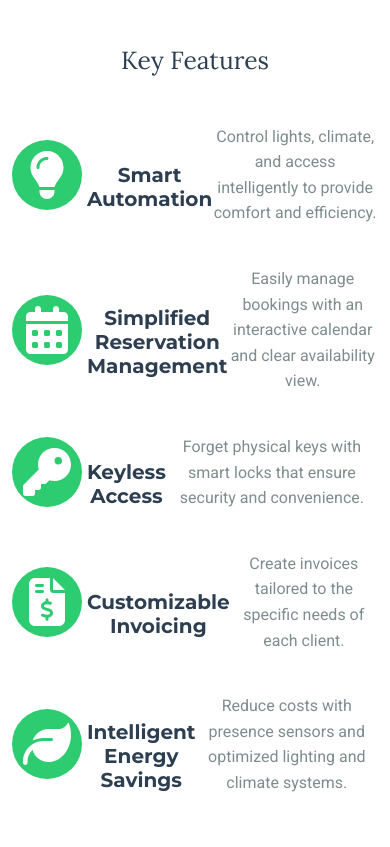
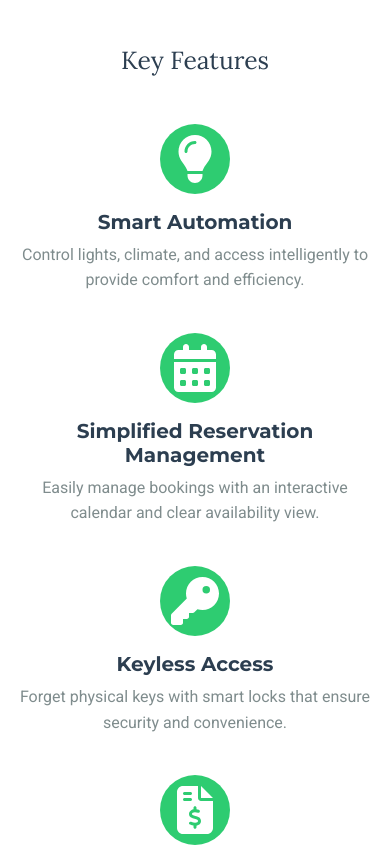
Before and after one commit to alejandrogomezl/Nebstala_web, a React (Create React App) app: page / in a window 390 px wide. Shown: the part 846-1693 px from the top of the page. Built offline with nearby package versions, Linux system fonts and the light colour scheme.

Commit message:
Refactor FeaturesSection and SystemControl components for improved styling and animation; update CSS for better responsiveness and visual consistency

```diff
--- a/src/components/FeaturesSection.jsx
+++ b/src/components/FeaturesSection.jsx
@@ -26,7 +26,7 @@ const FeaturesSection = () => {
   const [isVisible, setIsVisible] = useState(false);
   const { t } = useTranslation();
 
-  // Datos de traducción
+  // Obtener los datos de traducción
   const featuresData = t('features', { returnObjects: true }) || {};
   const title = featuresData.title || '';
   const features = featuresData.items || []; // Garantiza que sea un array
@@ -39,7 +39,7 @@ const FeaturesSection = () => {
           setIsVisible(true);
         }
       },
-      { threshold: 0.3 }
+      { threshold: 0.3 } // 30% visible activa la animación
     );
 
     if (sectionRef.current) {
@@ -56,21 +56,18 @@ const FeaturesSection = () => {
   return (
     <section id="features" className="features-section py-5" ref={sectionRef}>
       <div className="container">
-        {/* Título */}
         <h2 className="text-center mb-5">{title}</h2>
-
-        {/* Características en 2 columnas x 3 filas */}
         <div className="row justify-content-center">
           {Array.isArray(features) && features.length > 0 ? (
             features.map((feature, index) => (
               <div
-                className={`col-md-6 mb-4 text-center feature-item ${
+                className={`col-md-4 mb-4 text-center feature-item ${
                   isVisible ? 'visible' : ''
                 }`}
                 key={index}
                 style={{ animationDelay: `${index * 0.2}s` }}
               >
-                <div className="icon-container mx-auto mb-3">
+                <div className="icon-container mx-auto">
                   <FontAwesomeIcon icon={icons[index]} size="3x" />
                 </div>
                 <h4 className="mt-3">{feature.title}</h4>
--- a/src/components/domotics/SystemControl.jsx
+++ b/src/components/domotics/SystemControl.jsx
@@ -50,7 +50,7 @@ const SystemControl = () => {
           {features.map((feature, index) => (
             <div
               key={index}
-              className={`col-lg-6 d-flex align-items-center justify-content-center mb-4 feature-item ${
+              className={`col-lg-6 d-flex align-items-center justify-content-center mb-4 feature-itemdom ${
                 isVisible ? 'visible' : ''
               }`}
               style={{ animationDelay: `${index * 0.2}s` }}
--- a/src/css/FeaturesSection.css
+++ b/src/css/FeaturesSection.css
@@ -1,9 +1,9 @@
 .features-section {
-  background-color: #ffffff !important; /* Fondo blanco */
-  color: #2c3e50 !important; /* Azul oscuro */
+  background-color: #ffffff !important; /* Fondo gris claro */
+  color: #2c3e50 !important; /* Azul medianoche */
   font-family: 'Poppins', sans-serif !important;
-  box-shadow: 0 4px 10px rgba(0, 0, 0, 0.1) !important; /* Sombra */
   padding: 50px 0 !important;
+  box-shadow: 0 4px 10px rgba(0, 0, 0, 0.1) !important;
 }
 
 /* Animación para los elementos */
@@ -24,16 +24,16 @@
   justify-content: center !important;
   align-items: center !important;
   padding: 20px !important;
-  background-color: #2ECC71 !important; /* Verde esmeralda */
+  background-color: #2ecc71 !important; /* Verde esmeralda */
   border-radius: 50% !important;
-  color: #FFFFFF !important;
+  color: #ffffff !important;
   transition: transform 0.3s ease, background-color 0.3s ease !important;
   width: 70px !important;
   height: 70px !important;
 }
 
 .icon-container:hover {
-  background-color: #27AE60 !important; /* Verde oscuro */
+  background-color: #27ae60 !important; /* Verde más oscuro */
   transform: scale(1.1) !important;
 }
 
@@ -44,7 +44,6 @@ h2 {
 }
 
 h4 {
-  margin-left: 5px;
   font-size: 1.25rem !important;
   font-weight: 600 !important;
 }
@@ -55,3 +54,10 @@ p {
   line-height: 1.6 !important;
   color: #7f8c8d !important; /* Gris */
 }
+
+/* Responsive */
+@media (max-width: 768px) {
+  .feature-item {
+    margin-bottom: 30px !important;
+  }
+}
--- a/src/css/domotics/SystemControl.css
+++ b/src/css/domotics/SystemControl.css
@@ -15,7 +15,7 @@
   }
 
   /* Características */
-  .feature-item {
+  .feature-itemdom {
     display: flex;
     align-items: center;
     justify-content: center;
@@ -24,7 +24,7 @@
     transition: opacity 0.8s ease, transform 0.8s ease;
   }
 
-  .feature-item.visible {
+  .feature-itemdom.visible {
     opacity: 1;
     transform: translateY(0);
   }
```
